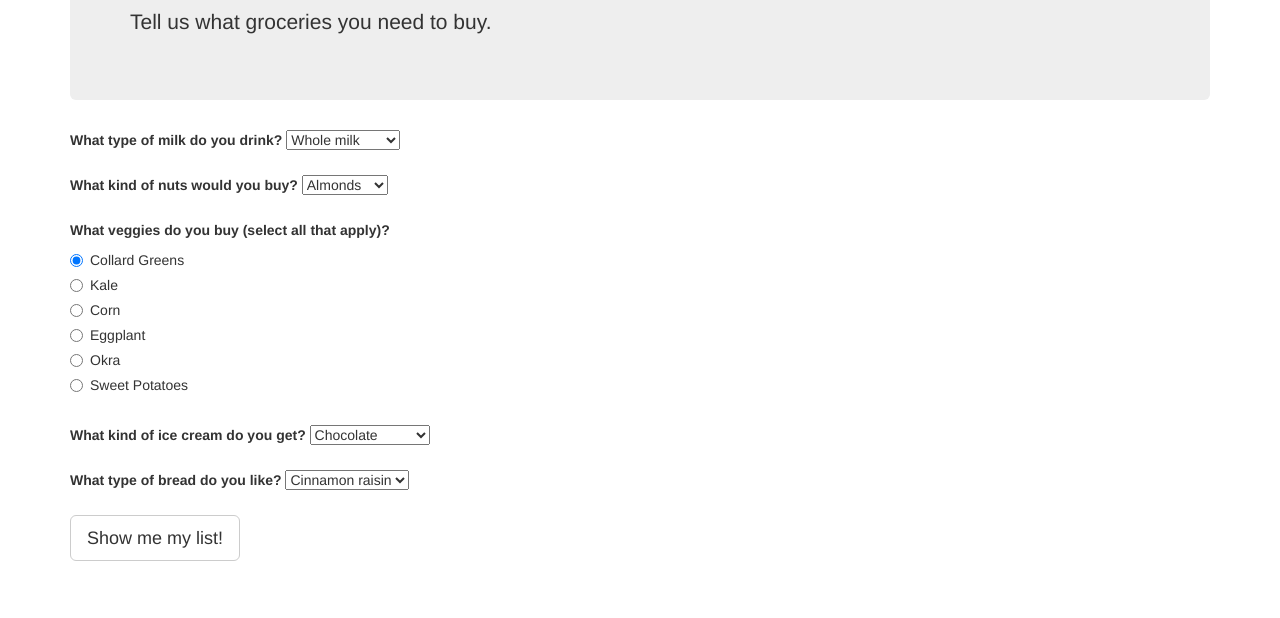
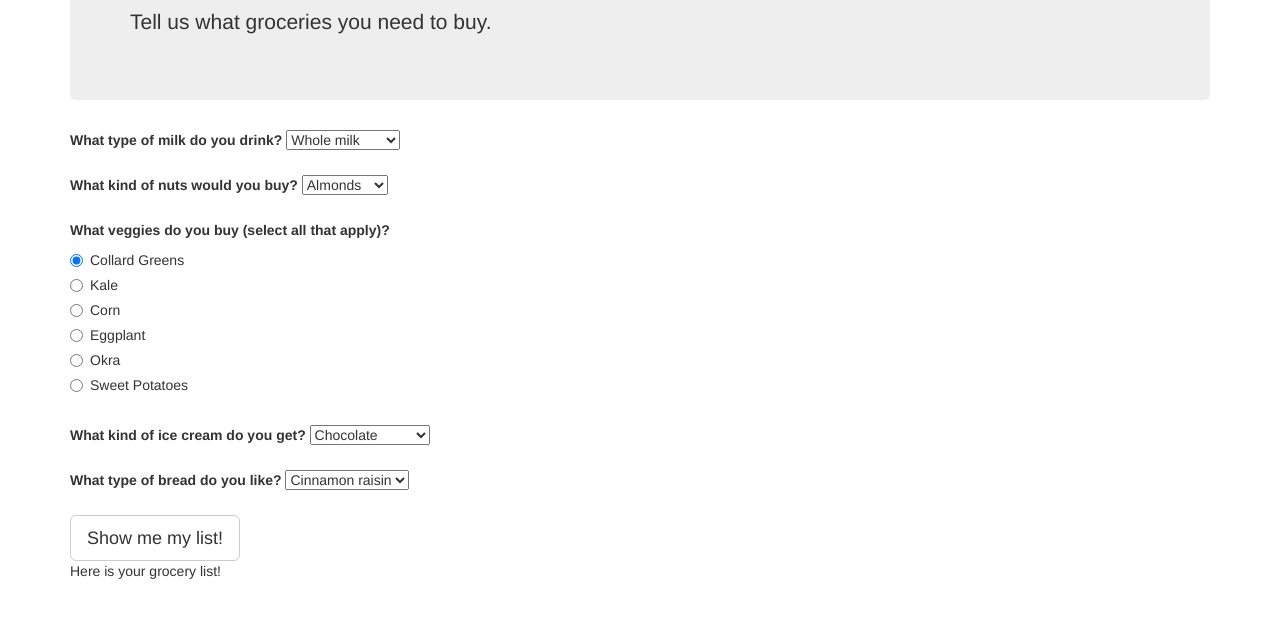
Before and after one commit to mcarlin27/grocery-list, a plain HTML site: page index.html in a window 1280 px wide. Shown: the part 140-758 px from the top of the page. Drawn offline with Linux system fonts and the light colour scheme.

Commit message:
add results section to index html file.

```diff
--- a/index.html
+++ b/index.html
@@ -86,6 +86,10 @@
         <br><br>
         <button type="submit" class="btn btn-default btn-lg">Show me my list!</button>
       </form>
+      <div id="result">
+        <p>Here is your grocery list!</p>
+        <ul id="grocery-list">
+        </ul>
     </div>
   </body>
 </html>
```
